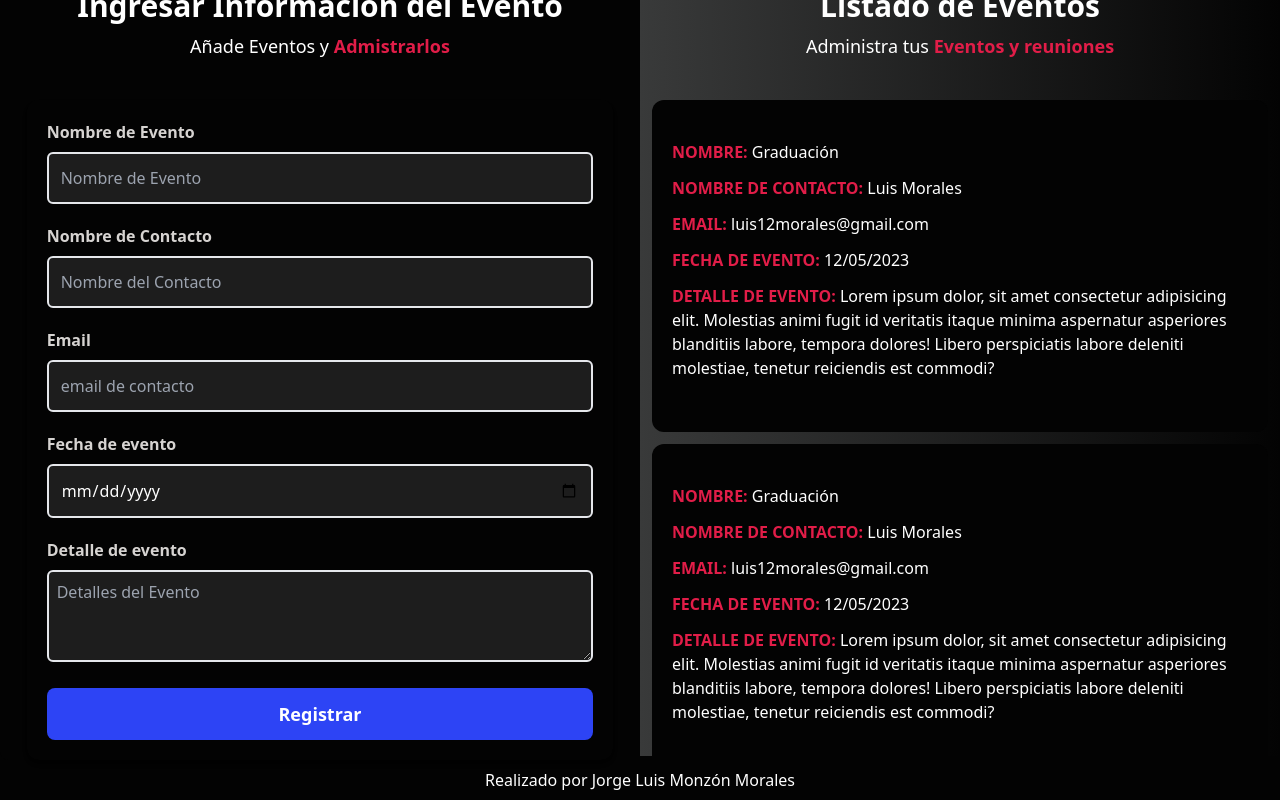
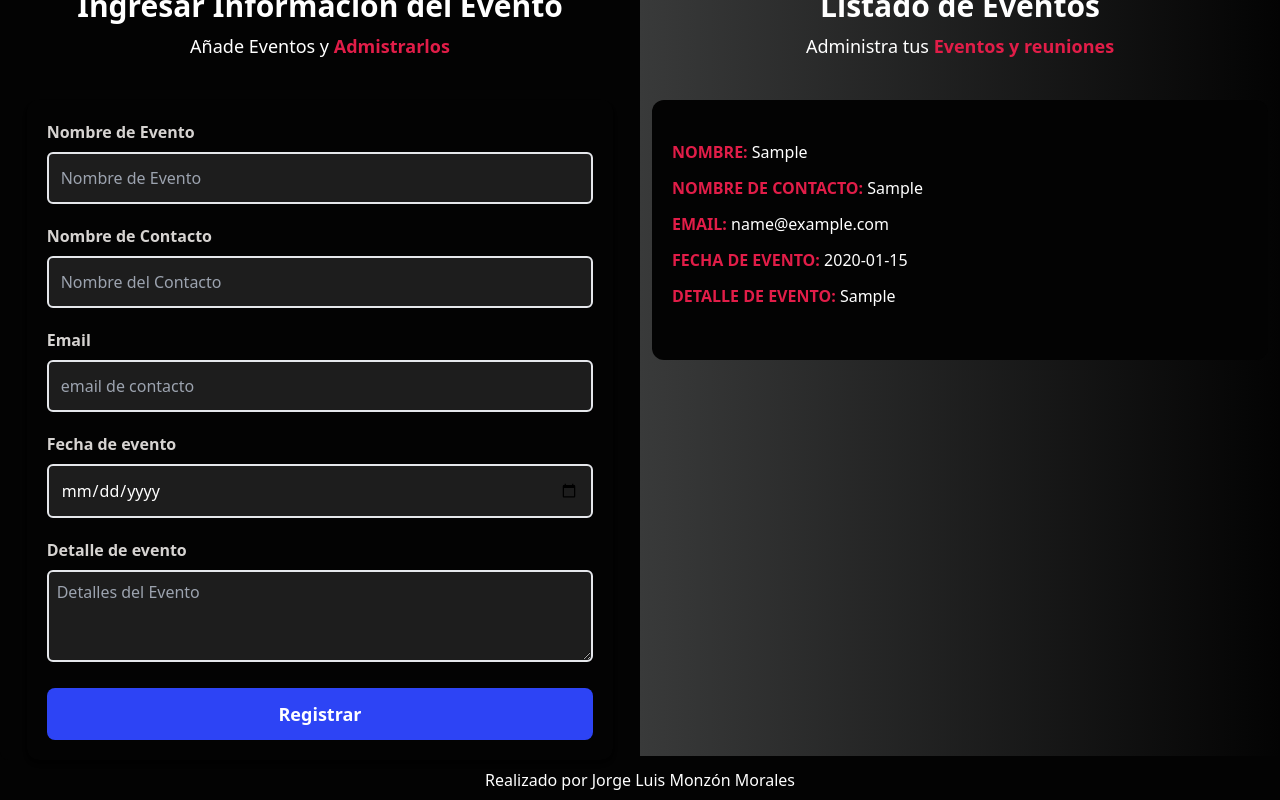
Before and after one commit to JorgeDevmm/proyecto-EventoPRO, a React (Vite) app: page / in a window 1280 px wide. Both pictures are taken after typing "Sample", "Sample", "name@example.com", "2020-01-15", "Sample" into the empty fields and a click on the input "Registrar". Shown: the part 136-936 px from the top of the page. Built offline with nearby package versions, Linux system fonts and the light colour scheme.

Commit message:
Agregando id creado para key de iteración de map cuando solicite

```diff
--- a/src/App.jsx
+++ b/src/App.jsx
@@ -17,7 +17,9 @@ function App() {
           eventos={eventos}
           setEventos={setEventos}
         />
-        <ListadoEventos />
+        <ListadoEventos
+          eventos={eventos}
+        />
       </div>
 
       <Footer />
--- a/src/components/Error.jsx
+++ b/src/components/Error.jsx
@@ -1,9 +1,10 @@
 import PropTypes from 'prop-types';
 
-const Error = ({ mensaje }) => {
+const Error = (children) => {
   return (
     <div className='text-center bg-red-800 text-white font-bold py-3 mb-2 uppercase rounded-lg'>
-      <p>{mensaje}</p>
+      {/* aplicamos prop tipo children */}
+      {children}
     </div>
   );
 };
@@ -13,5 +14,4 @@ Error.propTypes = {
   mensaje: PropTypes.string.isRequired,
 };
 
-
 export default Error;
--- a/src/components/Evento.jsx
+++ b/src/components/Evento.jsx
@@ -1,34 +1,38 @@
-const Evento = () => {
+const Evento = ({evento} ) => {
+
+  const {nombre,contacto,email,fecha,detalle } = evento;
+
   return (
     <>
       <div className='m-3 bg-[#030303] px-5 py-10 rounded-xl'>
         <p className='font-bold mb-3 text-rose-600 uppercase'>
           Nombre: {''}
-          <span className='text-white font-normal normal-case'>Graduación</span>
+          <span className='text-white font-normal normal-case'>
+            {nombre}
+          </span>
         </p>
         <p className='font-bold mb-3 text-rose-600 uppercase'>
           Nombre de Contacto: {''}
           <span className='text-white font-normal normal-case'>
-            Luis Morales
+            {contacto}
           </span>
         </p>
         <p className='font-bold mb-3 text-rose-600 uppercase'>
           Email: {''}
           <span className='text-white font-normal normal-case'>
-            luis12morales@gmail.com
+            {email}
           </span>
         </p>
         <p className='font-bold mb-3 text-rose-600 uppercase'>
           Fecha de Evento: {''}
-          <span className='text-white font-normal normal-case'>12/05/2023</span>
+          <span className='text-white font-normal normal-case'>
+            {fecha}
+          </span>
         </p>
         <p className='font-bold mb-3 text-rose-600 uppercase'>
           Detalle de Evento: {''}
           <span className='text-white font-normal normal-case'>
-            Lorem ipsum dolor, sit amet consectetur adipisicing elit. Molestias
-            animi fugit id veritatis itaque minima aspernatur asperiores
-            blanditiis labore, tempora dolores! Libero perspiciatis labore
-            deleniti molestiae, tenetur reiciendis est commodi?
+            {detalle}
           </span>
         </p>
       </div>
@@ -36,5 +40,4 @@ const Evento = () => {
   );
 };
 
-
 export default Evento;
--- a/src/components/Formulario.jsx
+++ b/src/components/Formulario.jsx
@@ -3,8 +3,7 @@ import Error from './Error';
 
 import { useState } from 'react';
 
-
-const Formulario = ({eventos,setEventos }) => {
+const Formulario = ({ eventos, setEventos }) => {
   const [nombre, setNombre] = useState('');
   const [contacto, setContacto] = useState('');
   const [email, setEmail] = useState('');
@@ -12,6 +11,17 @@ const Formulario = ({eventos,setEventos }) => {
   const [detalle, setDetalle] = useState('');
 
   const [error, setError] = useState(false);
+
+
+  // Función que genera ID
+  const generarId = () => {
+    const random = Math.random().toString(36).substr(2);
+    const fecha = Date.now().toString(36);
+
+
+    return random + fecha;
+  }
+
 
   const handleSubmit = (e) => {
     e.preventDefault();
@@ -30,13 +40,14 @@ const Formulario = ({eventos,setEventos }) => {
       email,
       fecha,
       detalle,
+      id: generarId()/*id autogenerado por función */
     };
 
     // aplicamos spred operation, para tomar una copia de eventos e ir agregando
     setEventos([...eventos, objetoPaciente]);
 
     // reiniciando el formulario
-    setNombre("");
+    setNombre('');
     setContacto('');
     setEmail('');
     setFecha('');
@@ -58,10 +69,12 @@ const Formulario = ({eventos,setEventos }) => {
         action=''
         className=' text-white shadow-md py-5 px-5 md:w-4/5 lg:w-11/12 mx-auto rounded-xl'
       >
-        {error && <Error
-          // props
-          mensaje = "Todos los campos son obligatorios"
-        />}
+        {/* validando error y aplicando props tipo children */}
+        {error && (
+          <Error>
+            <p>Todos los campos son obligatorios</p>
+          </Error>
+        )}
         <div className='mb-5'>
           <label htmlFor='nombre' className='font-bold block text-stone-300'>
             Nombre de Evento
@@ -146,5 +159,4 @@ Formulario.propTypes = {
   setEventos: PropTypes.func.isRequired,
 };
 
-
 export default Formulario;
--- a/src/components/ListadoEventos.jsx
+++ b/src/components/ListadoEventos.jsx
@@ -1,6 +1,7 @@
+import PropTypes from 'prop-types';
 import Evento from './Evento';
 
-const ListadoPacientes = () => {
+const ListadoEventos = ({ eventos }) => {
   return (
     <div className='md:w-2/4 bg-gradient-to-r from-[#393A3A] to-[#030303]  text-white  md:h-screen  overflow-y-scroll'>
       <h2 className='text-center font-bold text-xl lg:text-3xl  pt-8'>
@@ -11,18 +12,20 @@ const ListadoPacientes = () => {
         <span className='text-rose-600 font-bold'>Eventos y reuniones</span>
       </p>
 
-      <Evento />
-      <Evento />
-      <Evento />
-      <Evento />
-      <Evento />
-      <Evento />
-      <Evento />
-      <Evento />
-      <Evento />
-      <Evento />
+      {/* iteramos el arreglo eventos y obtenemos el objeto evento*/}
+      {eventos.map( evento => (
+        <Evento
+          key={evento.id}
+          evento={evento}
+        />
+      ))}
     </div>
   );
 };
 
-export default ListadoPacientes;
+// documentación prop
+ListadoEventos.propTypes = {
+  eventos: PropTypes.array.isRequired,
+};
+
+export default ListadoEventos;
```
